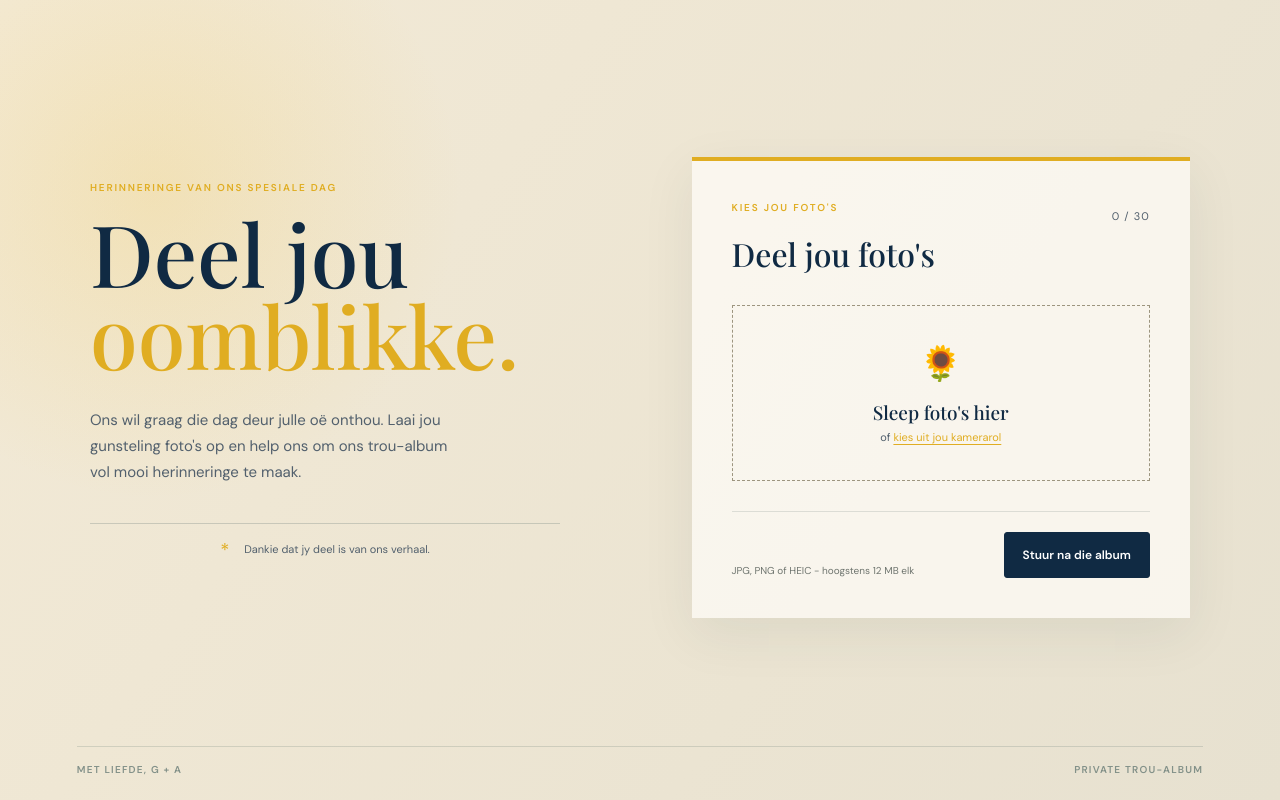
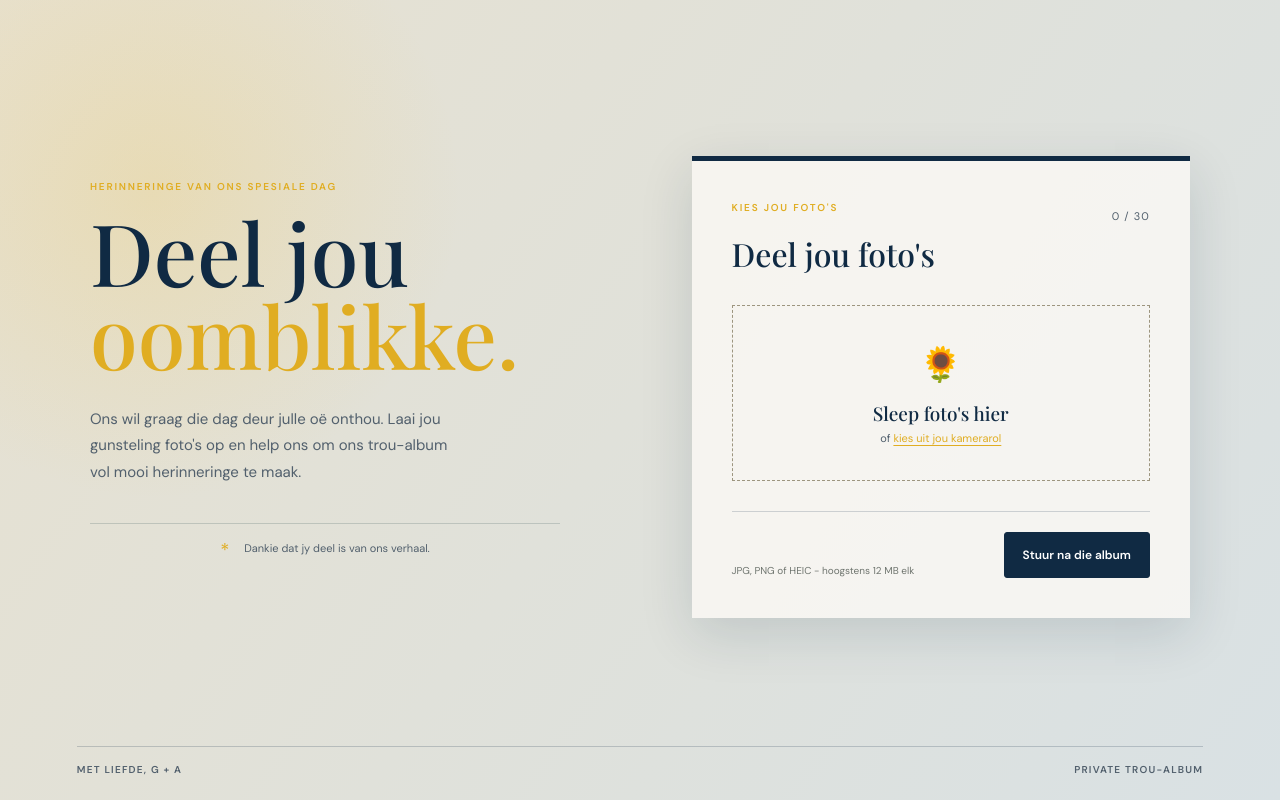
Before and after one commit to pamlotriet/WeddingPhotos, an Angular app: page / in a window 1280 px wide. Built offline with nearby package versions, Linux system fonts and the light colour scheme; a web font is replaced by a local one.

Commit message:
Strengthen navy wedding palette

```diff
--- a/src/app/app.css
+++ b/src/app/app.css
@@ -4,7 +4,7 @@
   padding: 28px clamp(24px, 6vw, 92px) 24px;
   background:
     radial-gradient(circle at 12% 24%, rgba(243, 194, 59, 0.2), transparent 24%),
-    linear-gradient(125deg, #f3ead6 0%, #e7e1d0 100%);
+    linear-gradient(125deg, #e7e1d0 0%, #d9e1e4 100%);
   display: flex;
   flex-direction: column;
 }
@@ -105,8 +105,8 @@ h1 em {
 .upload-panel {
   position: relative;
   background: rgba(255, 253, 248, 0.72);
-  border-top: 4px solid #e0ad22;
-  box-shadow: 0 16px 50px rgba(38, 63, 59, 0.08);
+  border-top: 5px solid #102a43;
+  box-shadow: 0 16px 50px rgba(16, 42, 67, 0.14);
   padding: clamp(24px, 4vw, 40px);
 }
 .upload-modal { align-items: center; background: rgba(243, 234, 214, .97); display: flex; flex-direction: column; inset: 0; justify-content: center; padding: 32px; position: absolute; text-align: center; z-index: 2; }
@@ -247,7 +247,7 @@ h2 {
 }
 .panel-footer {
   align-items: flex-end;
-  border-top: 1px solid rgba(24, 59, 60, 0.13);
+  border-top: 1px solid rgba(16, 42, 67, 0.18);
   display: flex;
   gap: 20px;
   justify-content: space-between;
@@ -336,8 +336,8 @@ h2 {
   margin-left: 8px;
 }
 .footer {
-  border-top: 1px solid rgba(24, 59, 60, 0.14);
-  color: #839189;
+  border-top: 1px solid rgba(16, 42, 67, 0.2);
+  color: #52606d;
   padding-top: 16px;
 }
 @keyframes pulse { 0%, 100% { opacity: .35; transform: scale(.8); } 50% { opacity: 1; transform: scale(1.15); } }
```
